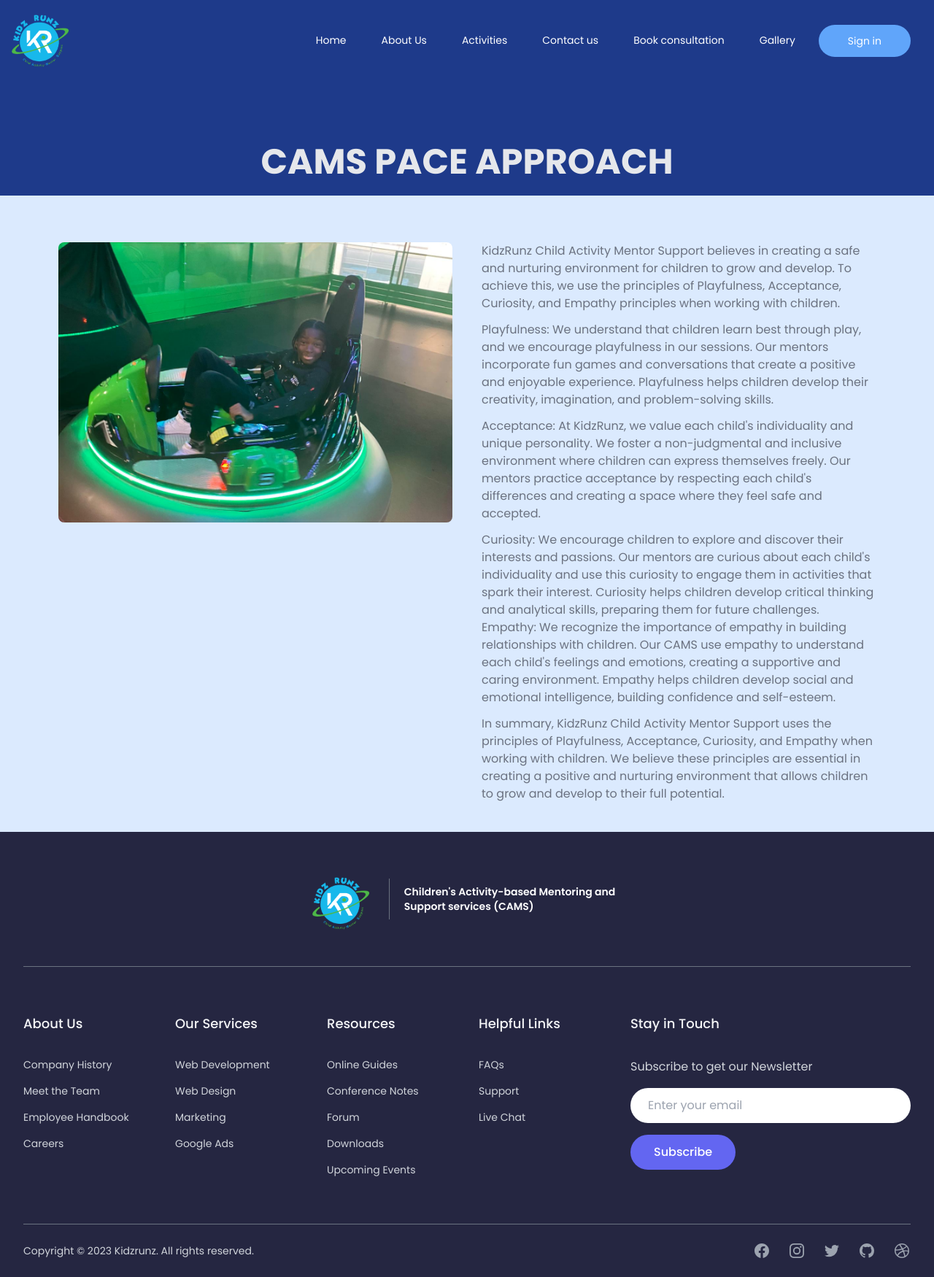
After one commit to judevercetti/kidzrunz_django, a Django app: page /cams-pace-approach in a window 1280 px wide. The commit adds this page. Shown: the whole page at 73% size. Run offline with Django 4.2, Linux system fonts and the light colour scheme.

Commit message:
added new pages

```diff
--- /dev/null
+++ b/templates/website/cams-pace-approach.html
@@ -0,0 +1,31 @@
+{% extends './base.html' %} {% load static %} {% block contentarea %}
+
+<div class="bg-blue-900">
+  <div class="max-w-screen-xl px-8 mx-auto flex flex-col lg:flex-row items-start">
+    <!--Left Col-->
+    <div class="flex w-full justify-center lg:pt-24 text-center lg:text-left mb-5 md:mb-0">
+      <h1 data-aos="fade-right" data-aos-once="true" class="my-4 w-full text-center text-5xl font-bold leading-tight text-gray-200">CAMS PACE APPROACH</h1>
+    </div>
+  </div>
+</div>
+
+<!-- container -->
+
+<!-- lorem -->
+<div class="mt-16 px-5 md:px-20 mx-auto flex flex-col md:flex-row space-y-5 md:space-x-10 md:space-y-0">
+  <div class="md:w-1/2">
+    <img class="rounded-lg w-full h-96 object-cover" src="{% static 'images/activities.jpg' %}">
+  </div>
+
+  <div class="md:w-1/2 text-gray-500 flex flex-col space-y-3 my-auto text-base">
+    <p>KidzRunz Child Activity Mentor Support believes in creating a safe and nurturing environment for children to grow and develop. To achieve this, we use the principles of Playfulness, Acceptance, Curiosity, and Empathy principles when working with children. </p>
+    <p>Playfulness: We understand that children learn best through play, and we encourage playfulness in our sessions. Our mentors incorporate fun games and conversations that create a positive and enjoyable experience. Playfulness helps children develop their creativity, imagination, and problem-solving skills. </p>
+    <p>Acceptance: At KidzRunz, we value each child's individuality and unique personality. We foster a non-judgmental and inclusive environment where children can express themselves freely. Our mentors practice acceptance by respecting each child's differences and creating a space where they feel safe and accepted. </p>
+    <p>Curiosity: We encourage children to explore and discover their interests and passions. Our mentors are curious about each child's individuality and use this curiosity to engage them in activities that spark their interest. Curiosity helps children develop critical thinking and analytical skills, preparing them for future challenges.  Empathy: We recognize the importance of empathy in building relationships with children. Our CAMS use empathy to understand each child's feelings and emotions, creating a supportive and caring environment. Empathy helps children develop social and emotional intelligence, building confidence and self-esteem. </p>
+    <p>In summary, KidzRunz Child Activity Mentor Support uses the principles of Playfulness, Acceptance, Curiosity, and Empathy when working with children. We believe these principles are essential in creating a positive and nurturing environment that allows children to grow and develop to their full potential.</p>
+  </div>
+</div>
+
+<!-- .container -->
+
+{% endblock contentarea %}
--- a/templates/website/consultation.html
+++ b/templates/website/consultation.html
@@ -4,7 +4,7 @@
   <div class="px-8 mx-auto flex flex-col lg:flex-row items-start">
     <!--Left Col-->
     <div class="flex w-full justify-center lg:pt-24 text-center lg:text-left mb-5 md:mb-0">
-      <h1 data-aos="fade-right" data-aos-once="true" class="my-4 w-full text-center text-5xl font-bold leading-tight text-green-600"><span class="text-blue-400">Book a</span> consultation</h1>
+      <h1 data-aos="fade-right" data-aos-once="true" class="my-4 w-full text-center text-5xl font-bold leading-tight text-gray-200"><span class="text-blue-400">Book a</span> consultation</h1>
     </div>
   </div>
 </div>
--- a/templates/website/contact-us.html
+++ b/templates/website/contact-us.html
@@ -4,7 +4,7 @@
   <div class="px-8 mx-auto flex flex-col lg:flex-row items-start">
     <!--Left Col-->
     <div class="flex w-full justify-center lg:pt-24 text-center lg:text-left mb-5 md:mb-0">
-      <h1 data-aos="fade-right" data-aos-once="true" class="my-4 w-full text-center text-5xl font-bold leading-tight text-green-600"><span class="text-blue-400">Contact</span> us</h1>
+      <h1 data-aos="fade-right" data-aos-once="true" class="my-4 w-full text-center text-5xl font-bold leading-tight text-gray-200"><span class="text-blue-400">Contact</span> us</h1>
     </div>
   </div>
 </div>
--- a/templates/website/gallery.html
+++ b/templates/website/gallery.html
@@ -4,7 +4,7 @@
   <div class="max-w-screen-xl px-8 mx-auto flex flex-col lg:flex-row items-start">
     <!--Left Col-->
     <div class="flex w-full justify-center lg:pt-24 text-center lg:text-left mb-5 md:mb-0">
-      <h1 data-aos="fade-right" data-aos-once="true" class="my-4 w-full text-center text-5xl font-bold leading-tight text-green-600"><span class="text-blue-400">Gallery</span></h1>
+      <h1 data-aos="fade-right" data-aos-once="true" class="my-4 w-full text-center text-5xl font-bold leading-tight text-gray-200">Gallery</h1>
     </div>
   </div>
 </div>
--- a/templates/website/safeguarding-and-enhanced-dbs.html
+++ b/templates/website/safeguarding-and-enhanced-dbs.html
@@ -4,7 +4,7 @@
   <div class="px-8 mx-auto flex flex-col lg:flex-row items-start">
     <!--Left Col-->
     <div class="flex w-full justify-center lg:pt-24 text-center lg:text-left mb-5 md:mb-0">
-      <h1 data-aos="fade-right" data-aos-once="true" class="my-4 w-full text-center text-5xl font-bold leading-tight text-green-600">Safeguarding and Enhanced DBS</h1>
+      <h1 data-aos="fade-right" data-aos-once="true" class="my-4 w-full text-center text-5xl font-bold leading-tight text-gray-200">Safeguarding and Enhanced DBS</h1>
     </div>
   </div>
 </div>
--- a/templates/website/services.html
+++ b/templates/website/services.html
@@ -4,7 +4,7 @@
   <div class="max-w-screen-xl px-8 mx-auto flex flex-col lg:flex-row items-start">
     <!--Left Col-->
     <div class="flex w-full justify-center lg:pt-24 text-center lg:text-left mb-5 md:mb-0">
-      <h1 data-aos="fade-right" data-aos-once="true" class="my-4 w-full text-center text-5xl font-bold leading-tight text-green-600"><span class="text-blue-400">Our</span> Services</h1>
+      <h1 data-aos="fade-right" data-aos-once="true" class="my-4 w-full text-center text-5xl font-bold leading-tight text-gray-200"><span class="text-blue-400">Our</span> Services</h1>
     </div>
   </div>
 </div>
--- a/templates/website/terms-and-conditions.html
+++ b/templates/website/terms-and-conditions.html
@@ -4,7 +4,7 @@
   <div class="px-8 mx-auto flex flex-col lg:flex-row items-start">
     <!--Left Col-->
     <div class="flex w-full justify-center lg:pt-24 text-center lg:text-left mb-5 md:mb-0">
-      <h1 data-aos="fade-right" data-aos-once="true" class="my-4 w-full text-center text-5xl font-bold leading-tight text-green-600">Terms and Conditions</h1>
+      <h1 data-aos="fade-right" data-aos-once="true" class="my-4 w-full text-center text-5xl font-bold leading-tight text-gray-200">Terms and Conditions</h1>
     </div>
   </div>
 </div>
--- a/website/urls.py
+++ b/website/urls.py
@@ -14,4 +14,7 @@ urlpatterns = [
     path('contact', views.contactus, name='contact'),
     path('terms-and-conditions', views.termsandconditions, name='terms-and-conditions'),
     path('safeguarding-and-enhanced-dbs', views.safeguardingandenhanceddbs, name='safeguarding-and-enhanced-dbs'),
+    path('who-cams-are', views.who_cams_are, name='who-cams-are'),
+    path('mindfulness-approach', views.mindfuless_approach, name='mindfulness-approach'),
+    path('cams-pace-approach', views.cams_pace_approach, name='cams-pace-approach'),
 ]
--- a/website/views.py
+++ b/website/views.py
@@ -10,7 +10,7 @@ def index(request):
     cards = [
         {
             'title': 'About us',
-            'description': 'We consider each child’s uniqueness',
+            'description': 'Welcome to KidzRunz!',
             'image': '',
             'link': '/about'
         },
@@ -21,8 +21,8 @@ def index(request):
             'link': '/activities'
         },
         {
-            'title': 'Leadership',
-            'description': None,
+            'title': 'Director\'s Story',
+            'description': 'Meet Kenneth Holder',
             'image': '',
             'link': '/leadership'
         },
@@ -61,6 +61,24 @@ def index(request):
             'description': None,
             'image': '',
             'link': '/gallery'
+        },
+        {
+            'title': 'Who CAMS are',
+            'description': 'Child Activity Mentor Support (CAMS)',
+            'image': '',
+            'link': '/who-cams-are'
+        },
+        {
+            'title': 'Mindfulness approach',
+            'description': 'We take a mindfulness approach',
+            'image': '',
+            'link': '/mindfulness-approach'
+        },
+        {
+            'title': 'CAMS PACE APPROACH',
+            'description': 'Creating a safe and nurturing environment',
+            'image': '',
+            'link': '/cams-pace-approach'
         },
     ]
 
@@ -124,3 +142,15 @@ def activities(request):
         } for package in packages]
     }
     return render(request, "website/activities.html", context)
+
+
+def who_cams_are(request):
+    return render(request, "website/who-cams-are.html")
+
+
+def mindfuless_approach(request):
+    return render(request, "website/mindfulness-approach.html")
+
+
+def cams_pace_approach(request):
+    return render(request, "website/cams-pace-approach.html")
```
Also changed, not shown: templates/website/about-us.html (+7 -4 lines), templates/website/activities.html (+7 -53 lines), templates/website/leadership.html (+6 -8 lines), templates/website/mindfulness-approach.html (added, +30 -0 lines), templates/website/mission.html (+9 -3 lines), templates/website/who-cams-are.html (added, +29 -0 lines).
